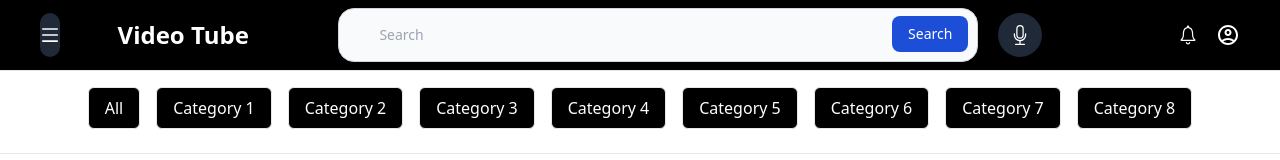
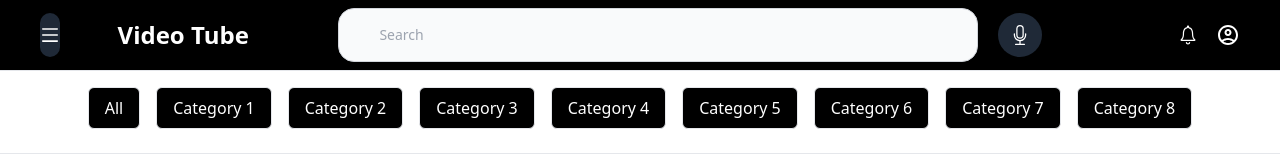
Before and after one commit to Syed-Shayan-01/YoutubeClone, a Next.js app: page / in a window 1280 px wide. Shown: the top 160 px of the page. Built offline with nearby package versions, Linux system fonts and the light colour scheme; some icons are missing.

Commit message:
new changes

```diff
--- a/src/components/navbar/Navbar.js
+++ b/src/components/navbar/Navbar.js
@@ -1,6 +1,6 @@
 import React, { useContext, useEffect, useRef, useState } from "react";
 import { AiOutlineMenu } from "react-icons/ai";
-import { BsMic } from "react-icons/bs";
+import { BsMic, BsSearch } from "react-icons/bs";
 import { PiCameraPlusBold } from "react-icons/pi";
 import { IoIosNotificationsOutline } from "react-icons/io";
 import { MdOutlineAccountCircle } from "react-icons/md";
@@ -21,6 +21,8 @@ const Navbar = ({ handleSearch }) => {
     return <div>Loading</div>;
   }
 
+  const [open, isopen] = useState(null);
+
   return (
     <div>
       <header>
@@ -33,23 +35,24 @@ const Navbar = ({ handleSearch }) => {
             <AiOutlineMenu />
           </span>
 
-          <span className="mr-4 md:mr-8 text-2xl font-bold">Video Tube</span>
+          <span className=" md:mr-8 text-2xl font-bold">Video Tube</span>
           <div className="hidden md:flex items-center mr-4">
-            <div class="relative">
-              <input type="search" id="default-search" class="block md:w-[20rem] lg:w-[40rem] p-4 pl-10 text-sm
+            <div class="relative block max-md:hidden">
+              <input type="search" id="default-search" class={`block md:w-[20rem] lg:w-[40rem] p-4 pl-10 text-sm
                  text-gray-900 border border-gray-300 rounded-2xl bg-gray-50 focus:ring-blue-500
                  focus:border-blue-500 dark:bg-gray-700 dark:border-gray-600 dark:placeholder-gray-400
-                 dark:text-white focus:outline-blue-400 dark:focus:outline-blue-500 dark:focus:border-blue-500"
+                 dark:text-white focus:outline-blue-400 dark:focus:outline-blue-500 dark:focus:border-blue-500`}
                 placeholder="Search" required onChange={e => handleSearch(e.target.value)} />
-              <button type="submit" class="text-white absolute right-2.5 bottom-2.5 bg-blue-700 hover:bg-blue-800 focus:ring-4 focus:outline-none focus:ring-blue-300 font-medium rounded-lg text-sm px-4 py-2 dark:bg-blue-600 dark:hover:bg-blue-700 dark:focus:ring-blue-800">Search</button>
             </div>
-
             <span className="text-xl px-3 py-3 hover:bg-gray-700 bg-gray-800 mx-5 rounded-full">
               <BsMic />
             </span>
           </div>
+
             <div className="flex items-center">
+
               <span className="text-2xl">
+
                 <PiCameraPlusBold />
               </span>
               <span className="text-2xl mx-4">
```
Lines whose indentation alone changed are shown as unchanged.
